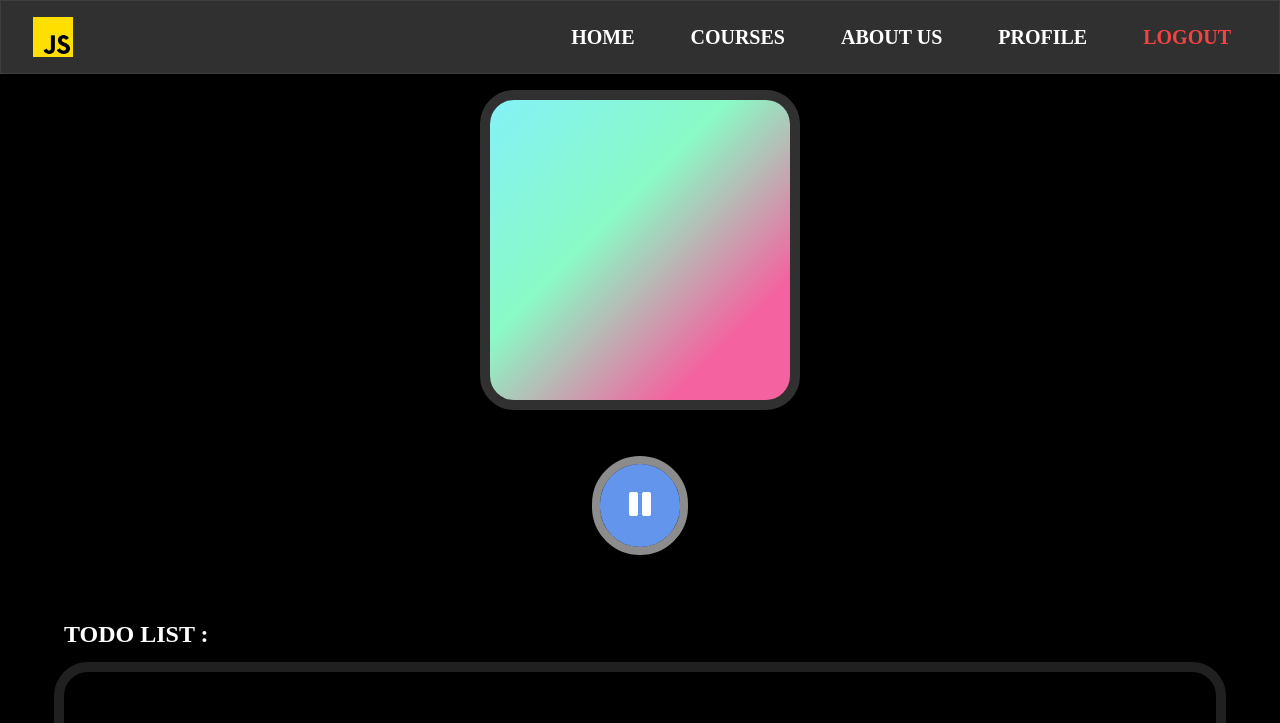
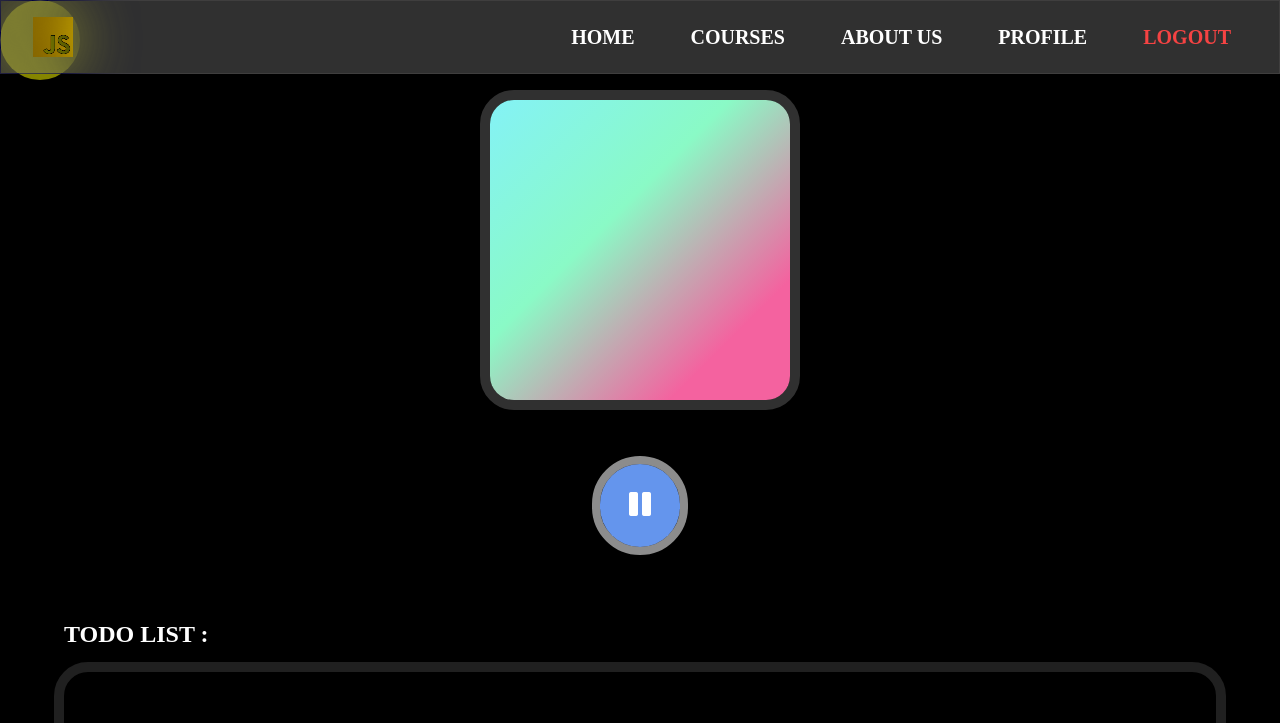
Before and after one commit to PouryaSoleimani/OOP, a plain HTML site: page index.html in a window 1280 px wide. Both pictures are taken after a click on the button 640 px from the left and 505 px from the top of the page. Shown: the top 723 px of the page. Drawn offline with nearby package versions, Linux system fonts and the light colour scheme.

Commit message:
MOUSE___FOLLOWER

```diff
--- a/index.html
+++ b/index.html
@@ -296,6 +296,8 @@
 
     <button class="push__btn">CLICK</button>
 
+
+    <div class="mouse__follower"></div>
     <!--//^ SCRIPTS ----------------------------------------------------------------------------------------------------------------------------->
     <script src="./script.js"></script>
     <script src="./js___review.js"></script>
--- a/js___review.js
+++ b/js___review.js
@@ -203,3 +203,14 @@ pushBtn.addEventListener('click', () => {
 const search = new URLSearchParams(location.search).get('i')
 
 console.log('search ->', search)
+
+
+const follower = document.querySelector('.mouse__follower')
+
+document.body.addEventListener('mousemove', (e) => {
+  const x = e.clientX
+  const y = e.clientY
+  console.log({ x, y })
+  follower.style.setProperty('left', `${x}px`)
+  follower.style.setProperty('top', `${y}px`)
+})
--- a/script.js
+++ b/script.js
@@ -339,7 +339,7 @@ setInterval(() => {
   i++
 
   if (i == allSlides.length) {
-    i = 0;
+    i = 0; T
   }
 
 }, 4000);
--- a/style.css
+++ b/style.css
@@ -654,6 +654,16 @@ select {
   border-radius: 20px;
 }
 
+
+.mouse__follower {
+  position: absolute;
+  width: 80px;
+  height: 80px;
+  background-color: rgba(255, 255, 0, 0.521);
+  backdrop-filter: blur(3px);
+  border-radius: 200px;
+}
+
 /*//^ RESPONSIVE ============================================================================================ */
 @media (max-width: 768px) {
   .query__box {
```
